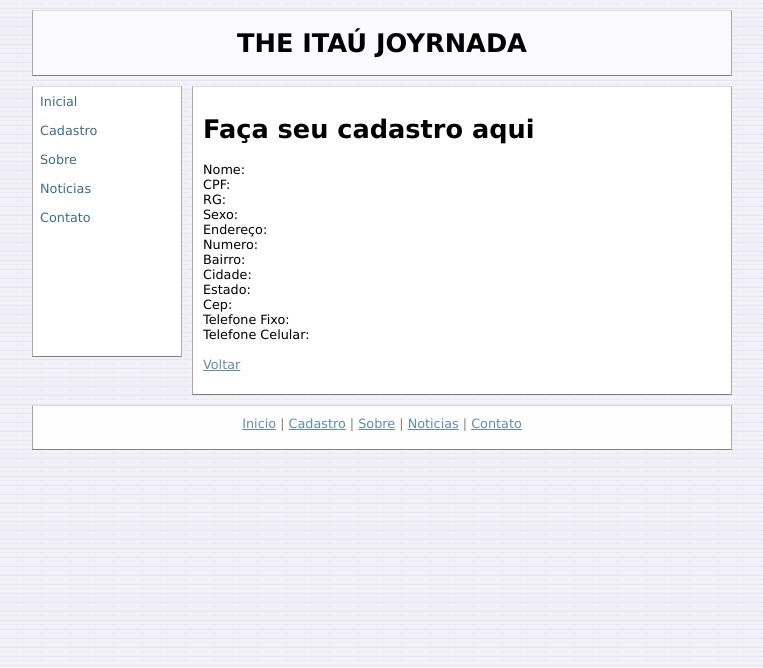
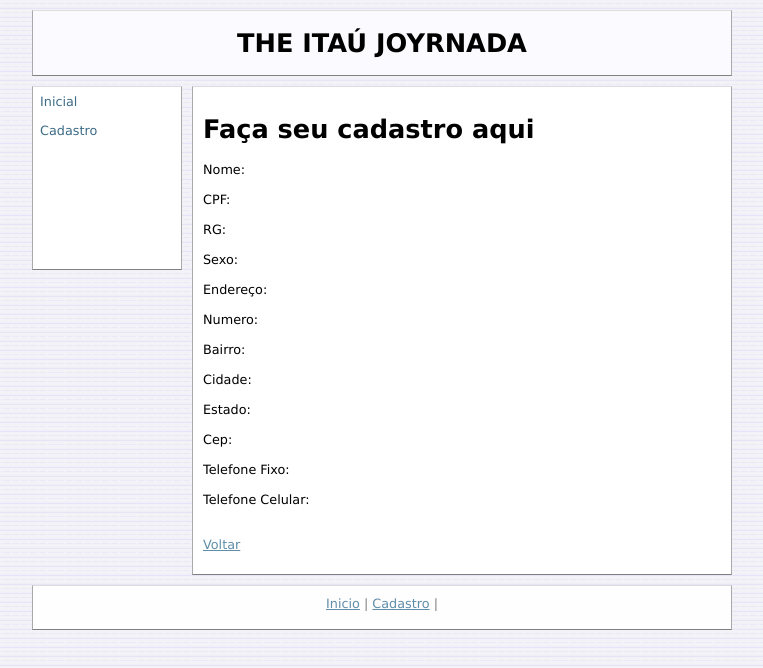
Before and after one commit to cbba18/cadastro, a plain HTML site: page cadastrado.html in a window 1280 px wide. Shown: the whole page, without its empty margins (258-1021 px from the left). Drawn offline with Linux system fonts and the light colour scheme.

Commit message:
Add files via upload

```diff
--- a/cadastrado.html
+++ b/cadastrado.html
@@ -3,7 +3,6 @@
 <title>Cadastro</title>
 <link href="estilo.css" rel="stylesheet" type="text/css" />
 <script src="JavaScript2.js"></script>
-
 </head>
 <body>
 
@@ -16,9 +15,6 @@
 		<ul>
 			<li><a href="index.html">Inicial</a></li>
 			<li><a href="cadastro.html">Cadastro</a></li>
-			<li><a href="sobre.html">Sobre</a></li>
-			<li><a href="noticias.html">Noticias</a></li>
-			<li><a href="contato.html">Contato</a></li>
 		</ul>
 		<p>&nbsp;</p>
 		<p>&nbsp;</p>
@@ -28,29 +24,31 @@
 	<div id="conteudo">
 
 		<h1>Faça seu cadastro aqui</h1>
-  			<label for="fname">Nome:</label><br>
+  			<label for="fname">Nome:</label>
+  			<div id="nome"></div>
+  			<br>
 
-			<label for="fcpf">CPF:</label><br>
+			<label for="fcpf">CPF:</label><div id="cpf"></div><br>
 
-			<label for="frg">RG:</label><br>
+			<label for="frg">RG:</label><div id="rg"></div><br>
 
-			<label for="fsexo">Sexo:</label><br>
+			<label for="fsexo">Sexo:</label><div id="sexo"></div><br>
 
-  			<label for="fendereco">Endereço:</label><br>
+  			<label for="fendereco">Endereço:</label><div id="endereco"></div><br>
 
-			<label for="fnumero">Numero:</label><br>
+			<label for="fnumero">Numero:</label><div id="numero"></div><br>
 
-			<label for="fbairro">Bairro:</label><br>
+			<label for="fbairro">Bairro:</label><div id="bairro"></div><br>
 
-			<label for="fcidade">Cidade:</label><br>
+			<label for="fcidade">Cidade:</label><div id="cidade"></div><br>
 
-			<label for="festado">Estado:</label><br>
+			<label for="festado">Estado:</label><div id="estado"></div><br>
 
-			<label for="fcep">Cep:</label><br>
+			<label for="fcep">Cep:</label><div id="cep"></div><br>
 
-			<label for="ffixo">Telefone Fixo:</label><br>
+			<label for="ffixo">Telefone Fixo:</label><div id="fixo"></div><br>
 
-			<label for="fcelular">Telefone Celular:</label><br>
+			<label for="fcelular">Telefone Celular:</label><div id="celular"></div><br>
 
 			<br>
 			<a href="cadastro.html">Voltar</a>
@@ -60,11 +58,28 @@
 		<div id="rodape">
 		 <p><a href="index.html">Inicio</a> |
 		 <a href="cadastro.html">Cadastro</a> |
-		 <a href="sobre.html">Sobre</a> |
-		 <a href="noticias.html">Noticias</a> |
-		 <a href="contato.html">Contato</a></p>
 		</div>
       </div>
+
+<script type="text/javascript">
+
+
+(function() {
+
+	var url = new URL(location.href);
+
+	var parametros_valores = {}
+	location.search.substr(1).split("&").forEach(function(item) {parametros_valores[item.split("=")[0]] = item.split("=")[1]})
+
+	for(propriedade in parametros_valores){
+		console.log("chave " + propriedade + " valor " + parametros_valores[propriedade]);
+		document.getElementById(propriedade).innerHTML = url.searchParams.get(propriedade);
+
+	}
+
+})();
+
+</script>
 
 </body>
 
```
Also changed, not shown: cadastro.html (+1 -14 lines).
